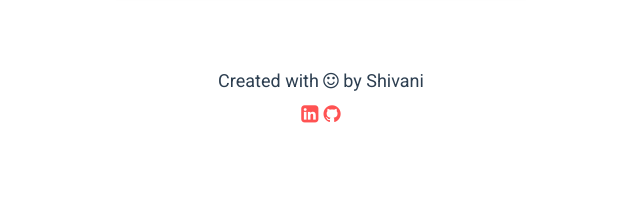
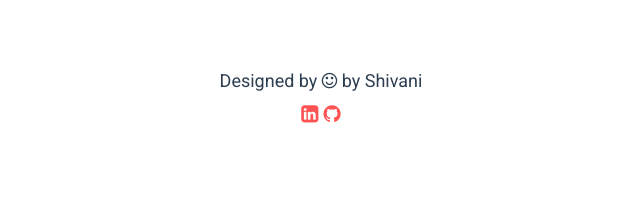
Before and after one commit to ShivaniYS/Sorting-visualizer, a plain HTML site: page index.html in a window 1280 px wide. Shown: the part 581-782 px from the top of the page, 319-959 px from the left. Drawn offline with Linux system fonts and the light colour scheme.

Commit message:
Update index.html

```diff
--- a/index.html
+++ b/index.html
@@ -66,7 +66,7 @@
     <div class="array"></div>
   </div>
   <footer class="footer">
-    <p>Created with <i class="fa fa-smile-o" aria-hidden="true"></i> by Shivani</p>
+    <p>Designed by <i class="fa fa-smile-o" aria-hidden="true"></i> by Shivani</p>
     <p>
       <a href="https://www.linkedin.com/in/shivani-shetty-b45345197/" target="_blank" class="link">
         <i class="fa fa-linkedin-square" aria-hidden="true"></i>
```
